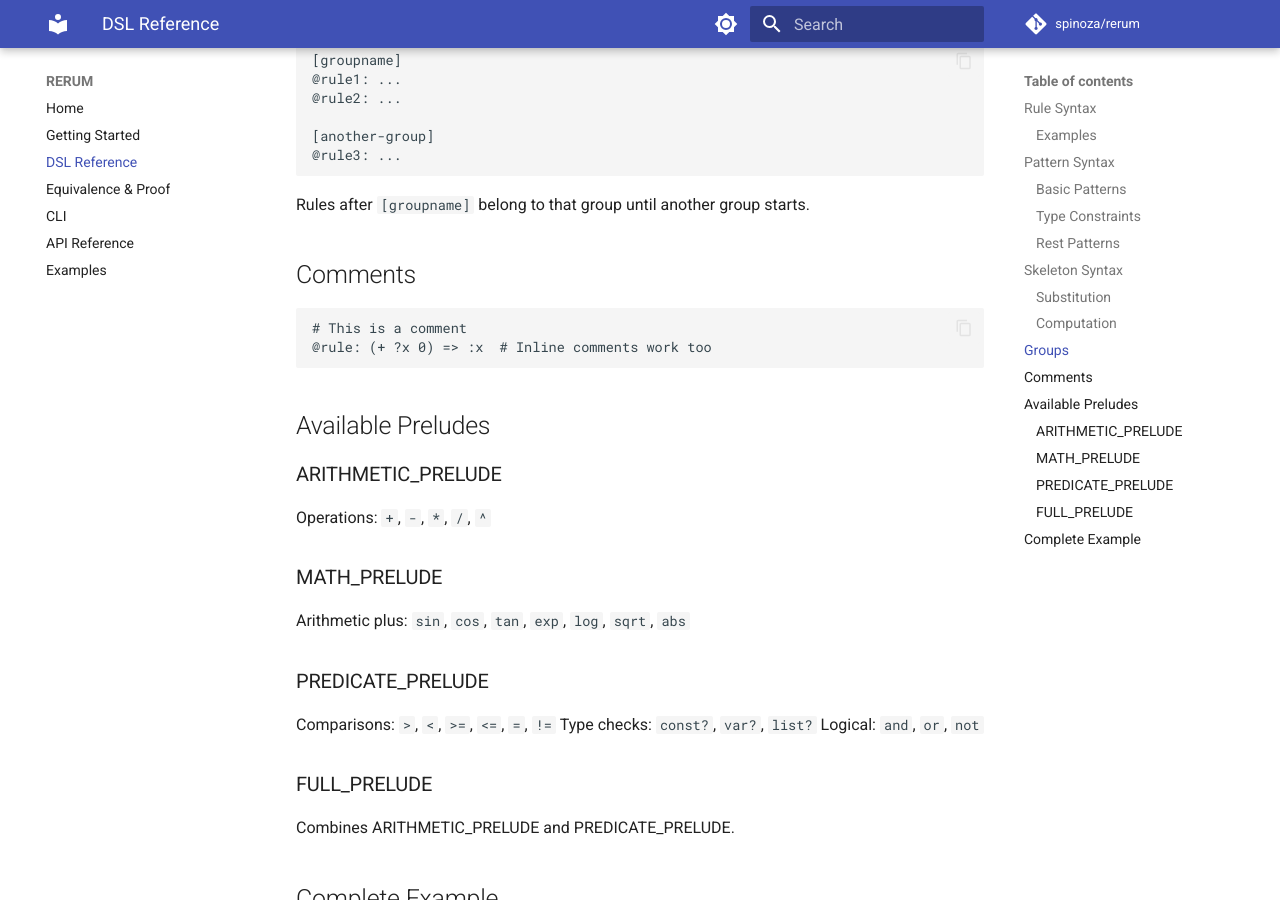
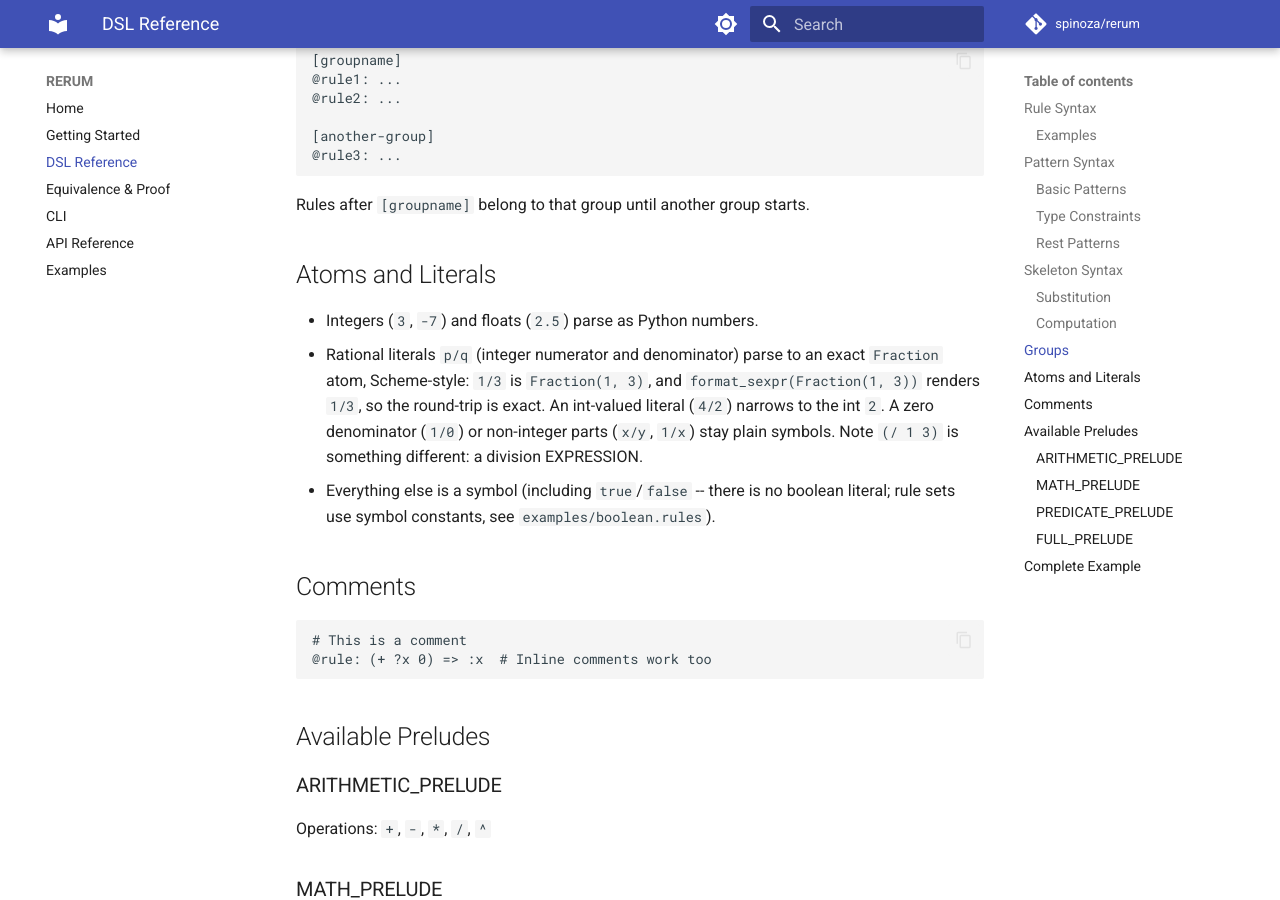
Before and after one commit to queelius/rerum, an MkDocs documentation site: the page built from docs/dsl-reference.md, in a window 1280 px wide and 900 px high, scrolled down 2256 px. Built offline with MkDocs 1.6.1 and Material for MkDocs 9.7.7, drawn with Linux system fonts in a browser that asks for light colours; comment, search, counter and statistics services are not loaded.

Commit message:
docs: refresh CLAUDE.md tests/examples sections; document rational literals; changelog
CLAUDE.md's test list predated D1/D2 and the new domain library (8 example
suites missing); the examples paragraph still described 3 rule files. The
DSL reference had no Atoms-and-Literals section -- rational literals p/q
and the no-boolean-literal convention are now documented. CHANGELOG gains
the domain library, prelude registry, goal kinds + op_costs,
check_numeric_equiv, and the solve-rationale fix.

Co-Authored-By: Claude Opus 4.8 <noreply@anthropic.com>

````diff
--- a/docs/dsl-reference.md
+++ b/docs/dsl-reference.md
@@ -90,6 +90,19 @@ Evaluates `op` with arguments using the prelude:
 
 Rules after `[groupname]` belong to that group until another group starts.
 
+## Atoms and Literals
+
+- Integers (`3`, `-7`) and floats (`2.5`) parse as Python numbers.
+- Rational literals `p/q` (integer numerator and denominator) parse to an
+  exact `Fraction` atom, Scheme-style: `1/3` is `Fraction(1, 3)`, and
+  `format_sexpr(Fraction(1, 3))` renders `1/3`, so the round-trip is
+  exact. An int-valued literal (`4/2`) narrows to the int `2`. A zero
+  denominator (`1/0`) or non-integer parts (`x/y`, `1/x`) stay plain
+  symbols. Note `(/ 1 3)` is something different: a division EXPRESSION.
+- Everything else is a symbol (including `true`/`false` -- there is no
+  boolean literal; rule sets use symbol constants, see
+  `examples/boolean.rules`).
+
 ## Comments
 
 ```
````
Also changed, not shown: CHANGELOG.md (+25 -0 lines), CLAUDE.md (+2 -2 lines).
